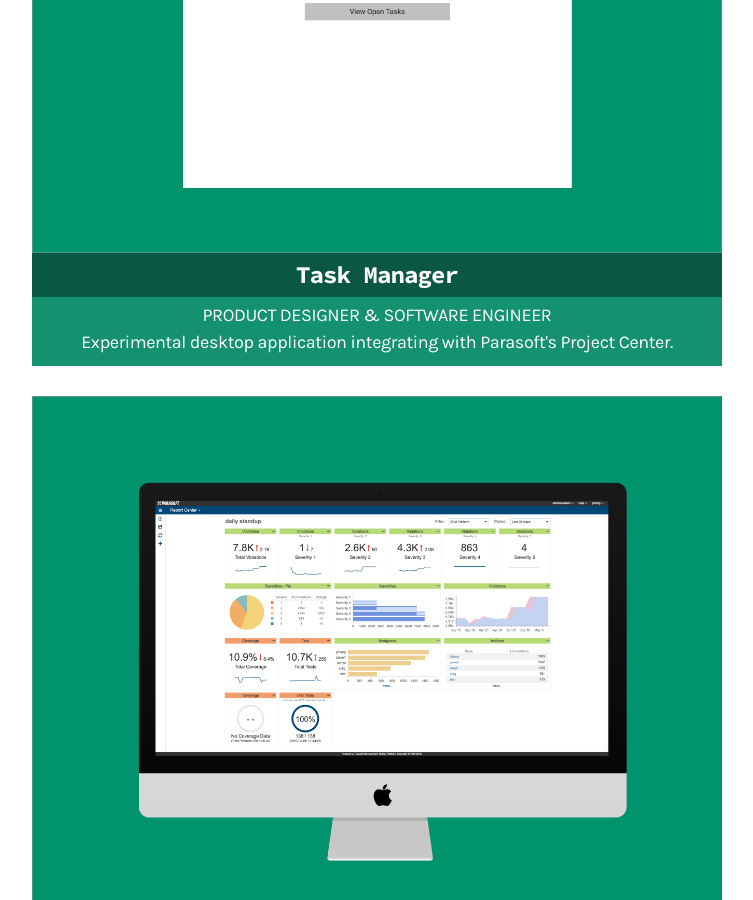
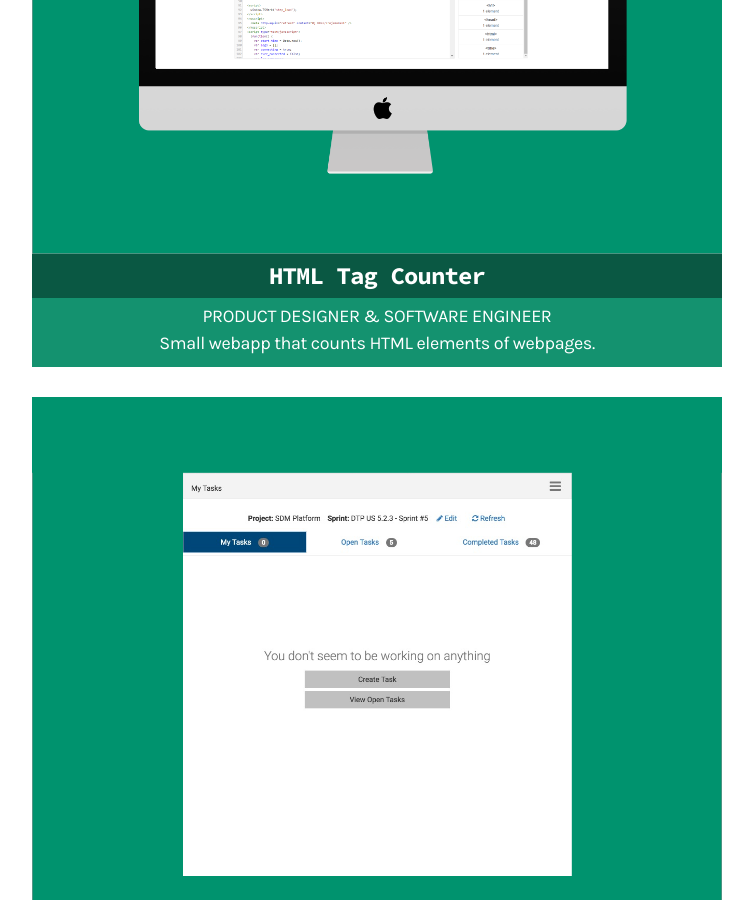
Before and after one commit to dotheygandalf/portfolio, a Jekyll site: the page built from work.md, in a window 1280 px wide and 900 px high, scrolled down 411 px. Shown: the whole window, without its empty margins (263-1016 px from the left). Built offline with Jekyll 4.4.1, drawn with Linux system fonts in a browser that asks for light colours; nearby versions of some CDN libraries.

Commit message:
add tag counter post

```diff
--- a/_posts/2016-05-30-parasoft-task-manager.markdown
+++ b/_posts/2016-05-30-parasoft-task-manager.markdown
@@ -15,7 +15,7 @@
 <div class="wrapper" markdown="1">
 ## Overview
 
-An experiment using GitHub's [Electron](http://electron.atom.io/) project to build a desktop application for Parasoft's Project Center.
+An experiment using GitHub's [Electron](http://electron.atom.io/){:target="_blank"} project to build a desktop application for Parasoft's Project Center.
 
 ## Problems
 
--- /dev/null
+++ b/_posts/2016-06-28-html-tag-counter.markdown
@@ -0,0 +1,56 @@
+---
+layout: post
+title:  "HTML Tag Counter"
+date:   2016-06-28 9:37:36 -0800
+categories: project
+thumbnail: /assets/work/tag-counter-thumbnail.png
+caption: "Product Designer & Software Engineer"
+type: "Project"
+info: {Role: Product Designer & Software Engineer, Type: Personal Project, Date: 2016, Technologies: 'Angular.js, Node.js, LESS, grunt, bower, CodeMirror, js-beautify'}
+intro: "Small webapp that counts HTML elements of webpages."
+---
+
+
+<div class="full-bleed-white" markdown="1">
+<div class="wrapper" markdown="1">
+
+## Demo
+
+This project is hosted on Amazon's EC2 at the following [link](http://ec2-54-186-30-18.us-west-2.compute.amazonaws.com/){:target="_blank"}.
+
+## Goal
+
+1. Create a simple web app, hosted at a URL we can visit.
+1. Users can enter a URL of a page to fetch.
+1. The web app fetches the HTML of the page and displays the source to the user.
+1. A summary of the document is displayed, listing which tags are present in the HTML and how many of each tag.
+1. Clicking on the name of each tag in the summary will highlight the tags in the source code view.
+
+</div>
+</div>
+
+
+
+<div class="full-bleed orange">
+<div class="wrapper" markdown="1">
+  ![Screenshot](/assets/work/tagCounter/tag-counter.png)
+</div>
+</div>
+
+
+
+<div class="full-bleed-white" markdown="1">
+<div class="wrapper" markdown="1">
+
+## Features
+* Clicking on an element type will highlight the selected elements in the source view and scroll to the first occurrence.
+* A search for elements that is useful when the list gets really long.
+* URL validation in the HTML form
+* Error handling when requests don't match a content-type of text/html.
+* Error handling when requests fail.
+* HTML source beautification on the server side using the node js-beautify library.
+* Syntax highlighting using the CodeMirror library.
+* Support for both mobile and desktop experiences
+
+</div>
+</div>
```
Also changed, not shown: assets/work/tag-counter-thumbnail.png (added), assets/work/tagCounter/tag-counter.PNG (added).
